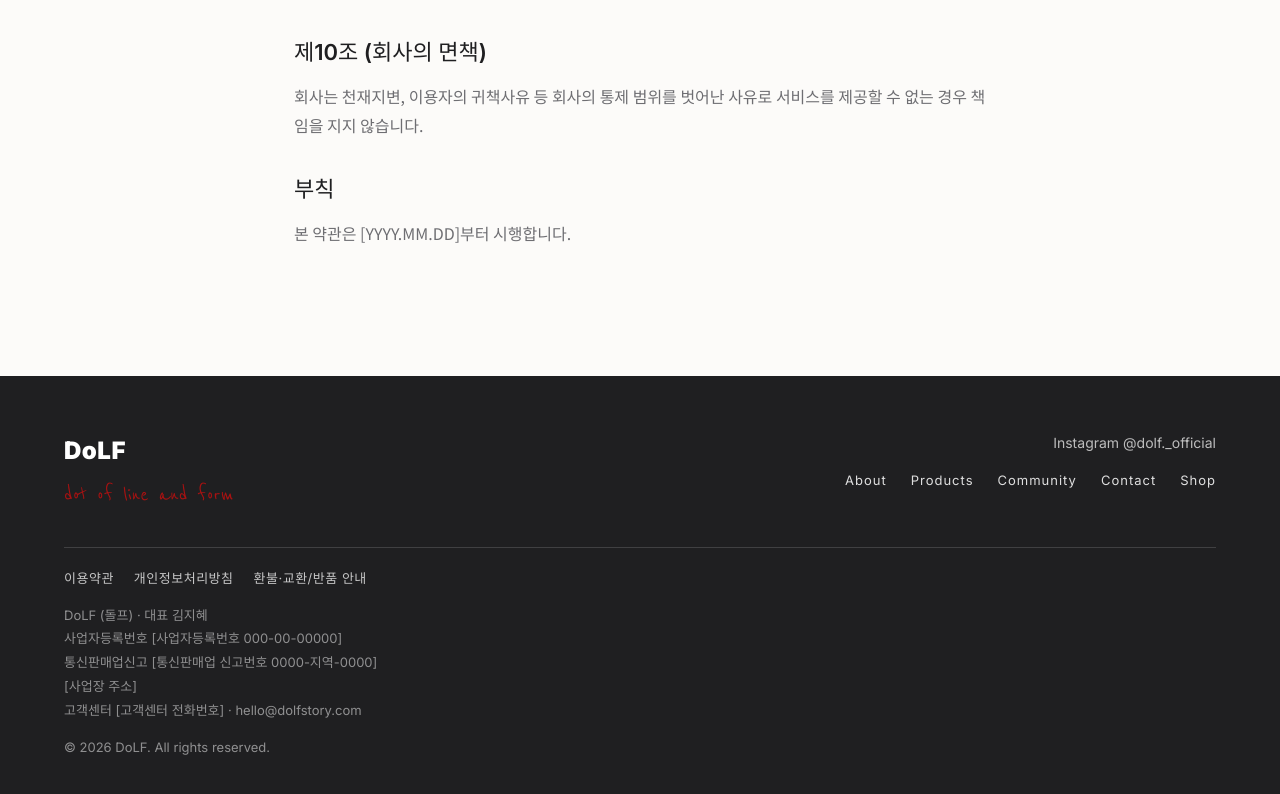
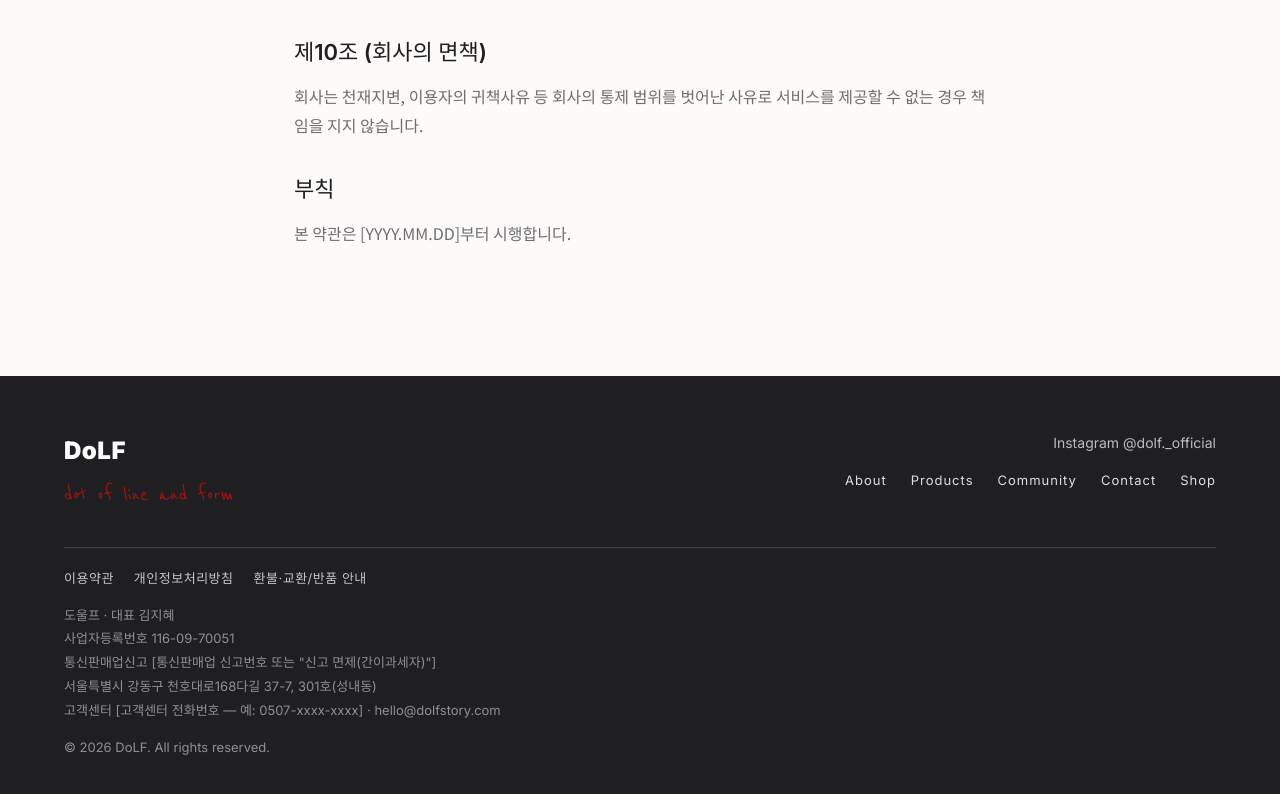
Before and after one commit to sophia-hye/dolf, a React (Vite) app: page /terms in a window 1280 px wide. Shown: the part 1892-2686 px from the top of the page. Built offline with nearby package versions, Linux system fonts and the light colour scheme; no server answers; the database is empty; a web font is replaced by a local one.

Commit message:
chore(footer): fill seller info from 사업자등록증
도울프 · 대표 김지혜 · 116-09-70051 · 강동구 천호대로168다길 37-7, 301호.
전화/통신판매업 신고번호는 발급(또는 면제 확인) 후 채우도록 placeholder 유지.

```diff
--- a/src/data/business.ts
+++ b/src/data/business.ts
@@ -1,16 +1,18 @@
 // Business / seller disclosure required by Korean e-commerce law.
-// Placeholders — replace with the real values once the business registration
-// (사업자등록) and mail-order sales report (통신판매업 신고) are issued.
+// Values below match the business registration (사업자등록증, 간이과세자, 2026-08-01 개업).
+// TODO(사용자 입력 필요): phone(유선/안심번호), mailOrderNumber(통신판매업 신고 후 or 면제 기재).
 export const businessInfo = {
-  companyName: 'DoLF (돌프)',
+  companyName: '도울프',
   owner: '김지혜',
-  registrationNumber: '[사업자등록번호 000-00-00000]',
-  mailOrderNumber: '[통신판매업 신고번호 0000-지역-0000]',
-  address: '[사업장 주소]',
-  phone: '[고객센터 전화번호]',
+  registrationNumber: '116-09-70051',
+  // 간이과세자(직전기 공급대가 4,800만원 미만)는 통신판매업 신고 면제 대상일 수 있음.
+  // 신고 시 번호로, 면제 시 '통신판매업 신고 면제(간이과세자)'로 교체.
+  mailOrderNumber: '[통신판매업 신고번호 또는 "신고 면제(간이과세자)"]',
+  address: '서울특별시 강동구 천호대로168다길 37-7, 301호(성내동)',
+  phone: '[고객센터 전화번호 — 예: 0507-xxxx-xxxx]',
   email: 'hello@dolfstory.com',
   hostingProvider: 'Vercel Inc.',
-  privacyOfficer: '[개인정보 보호책임자명]',
+  privacyOfficer: '김지혜',
 } as const
 
 // Legal pages the footer links to.
```
